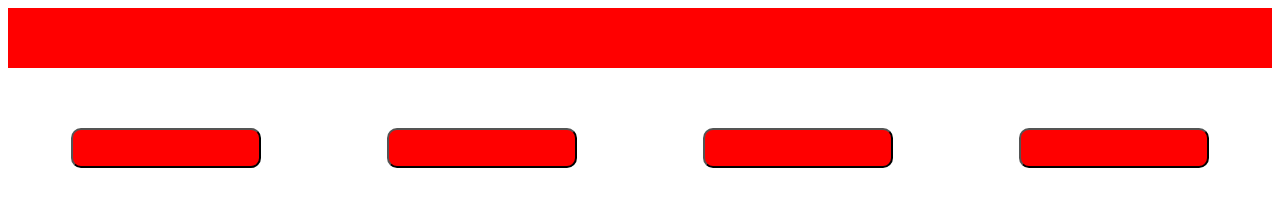
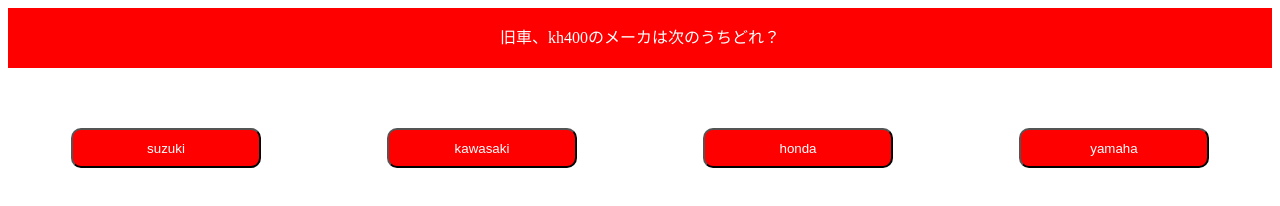
Before and after one commit to no-mu/quiz, a plain HTML site: page index.html in a window 1280 px wide. Drawn offline with Linux system fonts and the light colour scheme.

Commit message:
問題文、選択文をjsで追加

```diff
--- a/script.js
+++ b/script.js
@@ -0,0 +1,15 @@
+const question = '旧車、kh400のメーカは次のうちどれ？';
+const answers = [
+    'suzuki',
+    'kawasaki',
+    'honda',
+    'yamaha'
+];
+const correct = 'kawasaki';
+
+document.getElementById('js-question').textContent = question;
+
+document.getElementsByTagName('button') [0].textContent = answers[0];
+document.getElementsByTagName('button') [1].textContent = answers[1];
+document.getElementsByTagName('button') [2].textContent = answers[2];
+document.getElementsByTagName('button') [3].textContent = answers[3];
--- a/style.css
+++ b/style.css
@@ -3,6 +3,8 @@
     margin: 0 auto 60px;
     background-color: red;
     color: white;
+    text-align: center;
+    line-height: 60px;
 }
 
 .container-flex {
```
